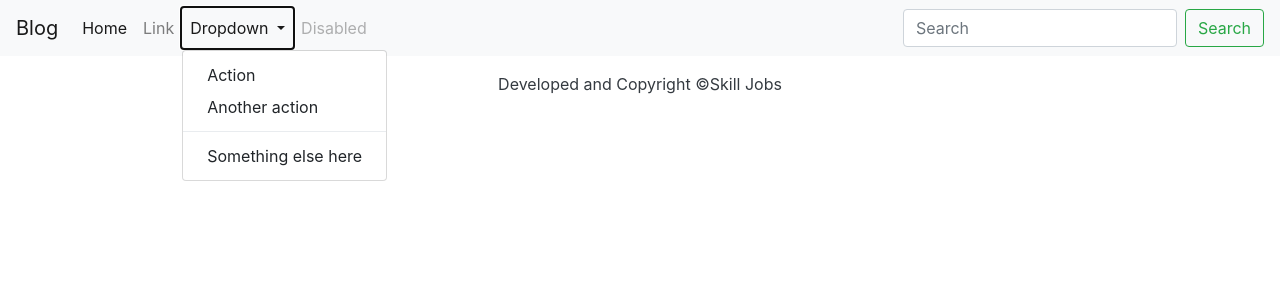
After one commit to jasimdipu/myapp, a Django app: template templates/base.html in a window 1280 px wide, after a click on "Dropdown". The commit adds this page. Shown: the top 300 px of the page. Run offline with Django 3.2, Linux system fonts and the light colour scheme; the template is opened without the code that fills it, so the values that code supplies are empty; some libraries are stand-ins or nearby versions.

```diff
--- /dev/null
+++ b/templates/base.html
@@ -0,0 +1,75 @@
+<!doctype html>
+<html lang="en">
+<head>
+    <!-- Required meta tags -->
+    <meta charset="utf-8">
+    <meta name="viewport" content="width=device-width, initial-scale=1, shrink-to-fit=no">
+
+    <!-- Bootstrap CSS -->
+    <link rel="stylesheet" href="https://maxcdn.bootstrapcdn.com/bootstrap/4.0.0/css/bootstrap.min.css"
+          integrity="sha384-Gn5384xqQ1aoWXA+058RXPxPg6fy4IWvTNh0E263XmFcJlSAwiGgFAW/dAiS6JXm" crossorigin="anonymous">
+
+    <title>Hello, world!</title>
+</head>
+<body>
+<nav class="navbar navbar-expand-lg navbar-light bg-light">
+    <a class="navbar-brand" href="#">Blog</a>
+    <button class="navbar-toggler" type="button" data-toggle="collapse" data-target="#navbarSupportedContent"
+            aria-controls="navbarSupportedContent" aria-expanded="false" aria-label="Toggle navigation">
+        <span class="navbar-toggler-icon"></span>
+    </button>
+
+    <div class="collapse navbar-collapse" id="navbarSupportedContent">
+        <ul class="navbar-nav mr-auto">
+            <li class="nav-item active">
+                <a class="nav-link" href="#">Home <span class="sr-only">(current)</span></a>
+            </li>
+            <li class="nav-item">
+                <a class="nav-link" href="#">Link</a>
+            </li>
+            <li class="nav-item dropdown">
+                <a class="nav-link dropdown-toggle" href="#" id="navbarDropdown" role="button" data-toggle="dropdown"
+                   aria-haspopup="true" aria-expanded="false">
+                    Dropdown
+                </a>
+                <div class="dropdown-menu" aria-labelledby="navbarDropdown">
+                    <a class="dropdown-item" href="#">Action</a>
+                    <a class="dropdown-item" href="#">Another action</a>
+                    <div class="dropdown-divider"></div>
+                    <a class="dropdown-item" href="#">Something else here</a>
+                </div>
+            </li>
+            <li class="nav-item">
+                <a class="nav-link disabled" href="#">Disabled</a>
+            </li>
+        </ul>
+        <form class="form-inline my-2 my-lg-0">
+            <input class="form-control mr-sm-2" type="search" placeholder="Search" aria-label="Search">
+            <button class="btn btn-outline-success my-2 my-sm-0" type="submit">Search</button>
+        </form>
+    </div>
+</nav>
+<div class="container">
+    <div class="row">
+        {% block content %}
+            {#Content is here#}
+        {% endblock %}
+    </div>
+</div>
+
+<footer class="py-3 bg-grey">
+    <p class="m-0 text-dark text-center">Developed and Copyright &copy;Skill Jobs</p>
+</footer>
+<!-- Optional JavaScript -->
+<!-- jQuery first, then Popper.js, then Bootstrap JS -->
+<script src="https://code.jquery.com/jquery-3.2.1.slim.min.js"
+        integrity="sha384-KJ3o2DKtIkvYIK3UENzmM7KCkRr/rE9/Qpg6aAZGJwFDMVNA/GpGFF93hXpG5KkN"
+        crossorigin="anonymous"></script>
+<script src="https://cdnjs.cloudflare.com/ajax/libs/popper.js/1.12.9/umd/popper.min.js"
+        integrity="sha384-ApNbgh9B+Y1QKtv3Rn7W3mgPxhU9K/ScQsAP7hUibX39j7fakFPskvXusvfa0b4Q"
+        crossorigin="anonymous"></script>
+<script src="https://maxcdn.bootstrapcdn.com/bootstrap/4.0.0/js/bootstrap.min.js"
+        integrity="sha384-JZR6Spejh4U02d8jOt6vLEHfe/JQGiRRSQQxSfFWpi1MquVdAyjUar5+76PVCmYl"
+        crossorigin="anonymous"></script>
+</body>
+</html>
```
Also changed, not shown: templates/PostDetails.html (+13 -0 lines), templates/index.html (+13 -10 lines).
